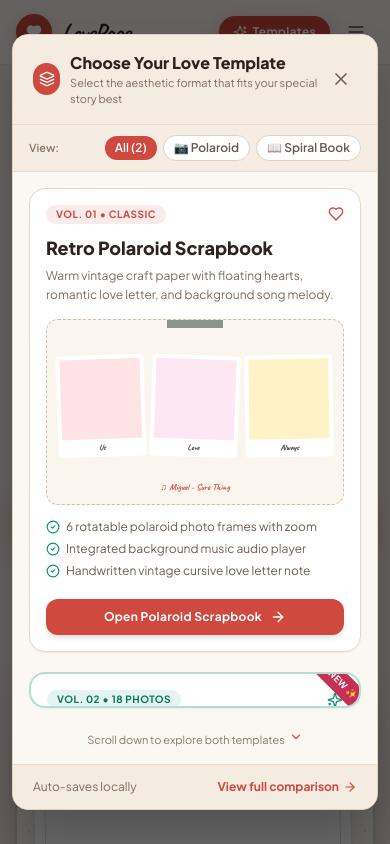
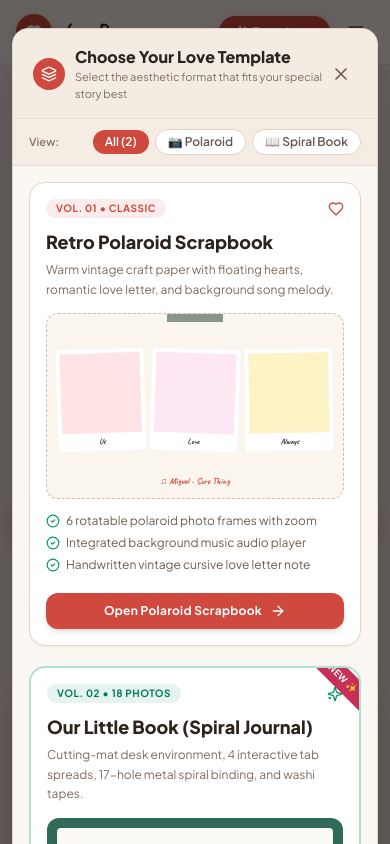
Before and after one commit to KunNuvath/love-page, a Next.js app: page / in a window 390 px wide. Both pictures are taken after a click on the button "Templates". Shown: the top 844 px of the page. Built offline with nearby package versions, Linux system fonts and the light colour scheme; a web font is replaced by a local one.

Commit message:
fix(modal): ensure foolproof mobile scrolling in TemplateChooserModal with native overlay scroll & quick view switcher

```diff
--- a/src/components/TemplateChooserModal.tsx
+++ b/src/components/TemplateChooserModal.tsx
@@ -1,6 +1,6 @@
 "use client";
 
-import React, { useState, useEffect, useRef } from "react";
+import React, { useState, useEffect } from "react";
 import Link from "next/link";
 import {
   Heart,
@@ -21,18 +21,15 @@ export default function TemplateChooserModal({
   isOpen,
   onClose,
 }: TemplateChooserModalProps) {
-  // Mobile filter: "all" | "polaroid" | "book"
+  // Mobile tab filter: "all" | "polaroid" | "book"
   const [activeTab, setActiveTab] = useState<"all" | "polaroid" | "book">("all");
-  const scrollContainerRef = useRef<HTMLDivElement>(null);
 
   // Prevent background page scrolling when modal is open
   useEffect(() => {
     if (!isOpen) return;
 
     const originalOverflow = document.body.style.overflow;
-    const originalTouchAction = document.body.style.touchAction;
     document.body.style.overflow = "hidden";
-    document.body.style.touchAction = "none";
 
     const handleKeyDown = (e: KeyboardEvent) => {
       if (e.key === "Escape") onClose();
@@ -41,7 +38,6 @@ export default function TemplateChooserModal({
 
     return () => {
       document.body.style.overflow = originalOverflow;
-      document.body.style.touchAction = originalTouchAction;
       window.removeEventListener("keydown", handleKeyDown);
     };
   }, [isOpen, onClose]);
@@ -56,25 +52,32 @@ export default function TemplateChooserModal({
   if (!isOpen) return null;
 
   return (
-    <div className="fixed inset-0 z-50 flex items-center justify-center p-3 sm:p-6 overflow-hidden animate-fade-in">
-      {/* Click outside backdrop */}
     <div
-        className="fixed inset-0 bg-black/60 backdrop-blur-xs transition-opacity"
-        onClick={onClose}
-        aria-hidden="true"
-      />
-
+      className="fixed inset-0 z-50 overflow-y-auto bg-black/60 backdrop-blur-xs overscroll-contain animate-fade-in"
+      style={{ WebkitOverflowScrolling: "touch" }}
+      onClick={(e) => {
+        if (e.target === e.currentTarget) onClose();
+      }}
+    >
+      {/* Centering wrapper that allows full natural vertical scrolling on all mobile phones */}
+      <div
+        className="min-h-full flex items-center justify-center p-3 sm:p-6"
+        onClick={(e) => {
+          if (e.target === e.currentTarget) onClose();
+        }}
+      >
         {/* Modal Dialog Box */}
         <div
           role="dialog"
           aria-modal="true"
           aria-labelledby="template-modal-title"
-        className="relative z-10 w-full max-w-3xl bg-[#fbf8f3] rounded-2xl sm:rounded-3xl border border-[#e2d2c1] shadow-2xl overflow-hidden flex flex-col max-h-[92dvh] sm:max-h-[88vh] animate-scale-up"
+          className="relative w-full max-w-3xl my-4 sm:my-8 bg-[#fbf8f3] rounded-2xl sm:rounded-3xl border border-[#e2d2c1] shadow-2xl overflow-hidden animate-scale-up"
+          onClick={(e) => e.stopPropagation()}
         >
-        {/* Header (shrink-0 ensures it never collapses) */}
-        <div className="shrink-0 px-5 sm:px-6 py-4 sm:py-5 border-b border-[#e8dccf] bg-[#f4ebe1] flex items-center justify-between">
+          {/* Sticky Header: Always pinned cleanly at top so user can easily close */}
+          <div className="sticky top-0 z-20 px-5 sm:px-6 py-4 sm:py-5 border-b border-[#e8dccf] bg-[#f4ebe1]/95 backdrop-blur-md flex items-center justify-between shadow-2xs">
             <div className="flex items-center gap-2.5">
-            <div className="h-8 w-8 rounded-full bg-[#cf493e] text-white flex items-center justify-center shadow-xs">
+              <div className="h-8 w-8 rounded-full bg-[#cf493e] text-white flex items-center justify-center shadow-xs shrink-0">
                 <Layers className="h-4 w-4" />
               </div>
               <div>
@@ -94,20 +97,20 @@ export default function TemplateChooserModal({
               type="button"
               onClick={onClose}
               aria-label="Close dialog"
-            className="p-1.5 rounded-full hover:bg-black/10 text-[#6e5e50] transition-colors cursor-pointer"
+              className="p-1.5 rounded-full hover:bg-black/10 text-[#6e5e50] transition-colors cursor-pointer shrink-0"
             >
               <X className="h-5 w-5" />
             </button>
           </div>
 
-        {/* Mobile Quick Tab Switcher (Visible only on small mobile screens) */}
-        <div className="shrink-0 px-4 py-2.5 bg-[#f5ede3] border-b border-[#ebdcd0] flex md:hidden items-center justify-between gap-1 text-xs">
+          {/* Mobile Quick Tab Switcher (Visible on mobile screens) */}
+          <div className="px-4 py-2.5 bg-[#f5ede3] border-b border-[#ebdcd0] flex md:hidden items-center justify-between gap-1 text-xs">
             <span className="text-[#8a776a] font-semibold text-[11px]">View:</span>
             <div className="flex items-center gap-1.5">
               <button
                 type="button"
                 onClick={() => setActiveTab("all")}
-              className={`px-2.5 py-1 rounded-full text-xs font-semibold transition-all cursor-pointer ${
+                className={`px-3 py-1 rounded-full text-xs font-semibold transition-all cursor-pointer ${
                   activeTab === "all"
                     ? "bg-[#cf493e] text-white shadow-xs"
                     : "bg-white text-[#68584f] border border-[#e2d2c1]"
@@ -118,7 +121,7 @@ export default function TemplateChooserModal({
               <button
                 type="button"
                 onClick={() => setActiveTab("polaroid")}
-              className={`px-2.5 py-1 rounded-full text-xs font-semibold transition-all cursor-pointer ${
+                className={`px-3 py-1 rounded-full text-xs font-semibold transition-all cursor-pointer ${
                   activeTab === "polaroid"
                     ? "bg-[#cf493e] text-white shadow-xs"
                     : "bg-white text-[#68584f] border border-[#e2d2c1]"
@@ -129,7 +132,7 @@ export default function TemplateChooserModal({
               <button
                 type="button"
                 onClick={() => setActiveTab("book")}
-              className={`px-2.5 py-1 rounded-full text-xs font-semibold transition-all cursor-pointer ${
+                className={`px-3 py-1 rounded-full text-xs font-semibold transition-all cursor-pointer ${
                   activeTab === "book"
                     ? "bg-emerald-700 text-white shadow-xs"
                     : "bg-white text-[#68584f] border border-[#e2d2c1]"
@@ -140,21 +143,16 @@ export default function TemplateChooserModal({
             </div>
           </div>
 
-        {/* Scrollable Templates Grid Container
-            NOTE: flex-1 + min-h-0 + overflow-y-auto is REQUIRED for mobile flexbox scrolling! */}
-        <div
-          ref={scrollContainerRef}
-          className="flex-1 min-h-0 overflow-y-auto overscroll-contain p-4 sm:p-7 grid grid-cols-1 md:grid-cols-2 gap-5 sm:gap-6 items-stretch"
-          style={{
-            WebkitOverflowScrolling: "touch",
-            touchAction: "pan-y",
-          }}
-        >
+          {/* Templates Grid Container */}
+          <div className="p-4 sm:p-7 grid grid-cols-1 md:grid-cols-2 gap-5 sm:gap-6 items-stretch">
             {/* ═══════════════════════════════════════════════════════════
                 TEMPLATE 1: Retro Polaroid Scrapbook (Vol. 01)
             ═══════════════════════════════════════════════════════════ */}
             {(activeTab === "all" || activeTab === "polaroid") && (
-            <div className="flex flex-col justify-between p-4 sm:p-6 rounded-2xl bg-white border border-[#e5d6c5] shadow-sm hover:shadow-lg hover:border-[#cf493e]/40 transition-all group">
+              <div
+                id="template-polaroid-card"
+                className="flex flex-col justify-between p-4 sm:p-6 rounded-2xl bg-white border border-[#e5d6c5] shadow-sm hover:shadow-lg hover:border-[#cf493e]/40 transition-all group"
+              >
                 <div>
                   {/* Badge & Version */}
                   <div className="flex items-center justify-between mb-2.5">
@@ -227,7 +225,10 @@ export default function TemplateChooserModal({
                 TEMPLATE 2: "Our Little Book" Spiral Journal (Vol. 02)
             ═══════════════════════════════════════════════════════════ */}
             {(activeTab === "all" || activeTab === "book") && (
-            <div className="flex flex-col justify-between p-4 sm:p-6 rounded-2xl bg-white border-2 border-emerald-600/30 shadow-sm hover:shadow-lg hover:border-emerald-600/60 transition-all group relative overflow-hidden">
+              <div
+                id="template-book-card"
+                className="flex flex-col justify-between p-4 sm:p-6 rounded-2xl bg-white border-2 border-emerald-600/30 shadow-sm hover:shadow-lg hover:border-emerald-600/60 transition-all group relative overflow-hidden"
+              >
                 {/* NEW Ribbon Badge */}
                 <div className="absolute -top-3 -right-3 w-16 h-16 overflow-hidden pointer-events-none">
                   <div className="bg-washi-cherry text-white text-[9px] font-bold uppercase tracking-wider text-center py-1 rotate-45 translate-y-3 w-24 -translate-x-3 shadow-xs">
@@ -294,18 +295,27 @@ export default function TemplateChooserModal({
                 </Link>
               </div>
             )}
+          </div>
 
-          {/* Hint on mobile when in "all" view */}
+          {/* Quick jump cue on mobile when viewing "all" */}
           {activeTab === "all" && (
-            <div className="md:hidden text-center text-[11px] text-[#8c786a] pt-1 flex items-center justify-center gap-1">
-              <span>Scroll down to explore both templates</span>
+            <div className="md:hidden px-4 pb-3 pt-0 flex justify-center">
+              <button
+                type="button"
+                onClick={() => {
+                  const el = document.getElementById("template-book-card");
+                  if (el) el.scrollIntoView({ behavior: "smooth" });
+                }}
+                className="text-[11px] font-semibold text-[#8c786a] hover:text-[#cf493e] flex items-center gap-1 bg-white/70 px-3 py-1.5 rounded-full border border-[#e2d2c1] shadow-2xs"
+              >
+                <span>Scroll down to see Our Little Book (Spiral Journal)</span>
                 <ChevronDown className="h-3.5 w-3.5 text-[#cf493e] animate-bounce" />
+              </button>
             </div>
           )}
-        </div>
 
-        {/* Footer (shrink-0 ensures it never collapses) */}
-        <div className="shrink-0 px-5 sm:px-6 py-3.5 sm:py-4 bg-[#f4ebe1] border-t border-[#e8dccf] flex items-center justify-between text-xs text-[#7e6d60]">
+          {/* Footer */}
+          <div className="px-5 sm:px-6 py-3.5 sm:py-4 bg-[#f4ebe1] border-t border-[#e8dccf] flex items-center justify-between text-xs text-[#7e6d60]">
             <span className="hidden sm:inline">Everything saves automatically to your device</span>
             <span className="sm:hidden">Auto-saves locally</span>
             <Link
@@ -319,5 +329,6 @@ export default function TemplateChooserModal({
           </div>
         </div>
       </div>
+    </div>
   );
 }
```
Also changed, not shown: 1 other file (tests, documents, lock files or other folders). Lines whose indentation alone changed are shown as unchanged.
